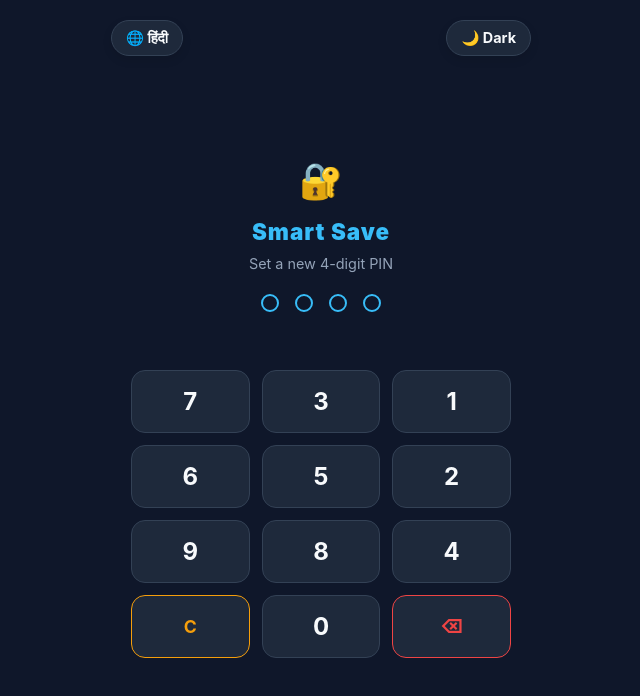
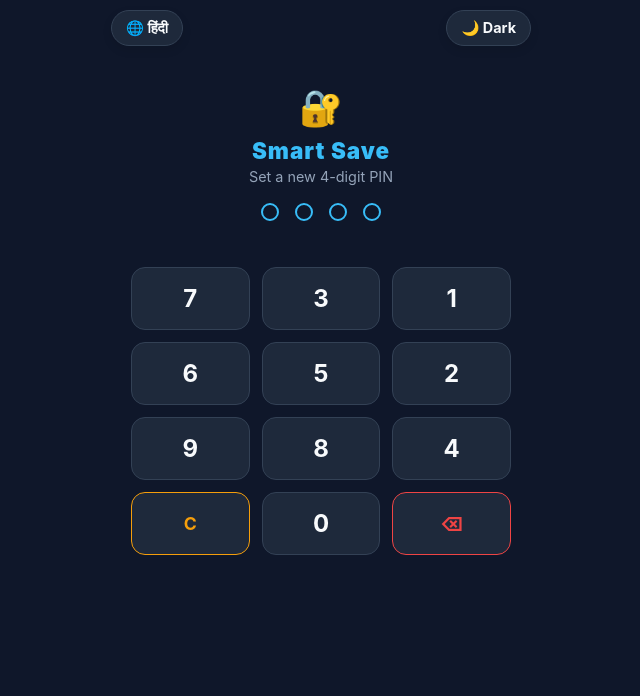
Before and after one commit to anshuraj65252-glitch/Savings-tracker, a plain HTML site: page index.html in a window 1280 px wide. Shown: the whole page, without its empty margins (319-959 px from the left). Drawn offline with Linux system fonts and the light colour scheme.

```diff
--- a/index.html
+++ b/index.html
@@ -70,16 +70,16 @@
       position: fixed; top: 0; left: 0; width: 100%; height: 100%;
       background: var(--bg-color); display: none; flex-direction: column;
       justify-content: space-between; align-items: center; z-index: 99999;
-      padding: 20px 16px 30px 16px; box-sizing: border-box;
+      padding: 10px 16px 20px 16px; box-sizing: border-box;
     }
     .pin-top-bar { width: 100%; max-width: 420px; display: flex; justify-content: space-between; align-items: center; }
     .pin-container {
-      width: 100%; max-width: 420px; display: flex; flex-direction: column; align-items: center; gap: 16px; flex: 1; justify-content: center;
+      width: 100%; max-width: 420px; display: flex; flex-direction: column; align-items: center; gap: 8px; flex: 1; justify-content: flex-start; padding-top: 5vh;
     }
     .pin-logo { font-size: 2.2rem; }
     .pin-title { color: #38bdf8; font-size: 1.4rem; font-weight: 900; letter-spacing: 1px; }
-    .pin-subtitle { color: var(--subtext-color); font-size: 0.9rem; margin-top: -6px; }
-    .pin-dots { display: flex; gap: 16px; margin: 6px 0; }
+    .pin-subtitle { color: var(--subtext-color); font-size: 0.9rem; margin-top: -4px; }
+    .pin-dots { display: flex; gap: 16px; margin: 10px 0; }
     .pin-dot {
       width: 18px; height: 18px; border-radius: 50%;
       border: 2px solid #38bdf8; background: transparent;
@@ -89,6 +89,7 @@
     .pin-keypad {
       display: grid; grid-template-columns: repeat(3, 1fr);
       gap: 12px; width: 100%; max-width: 380px;
+      margin-bottom: 20px;
     }
     .pin-key {
       background: var(--card-bg); border: 1px solid var(--border-color);
```
